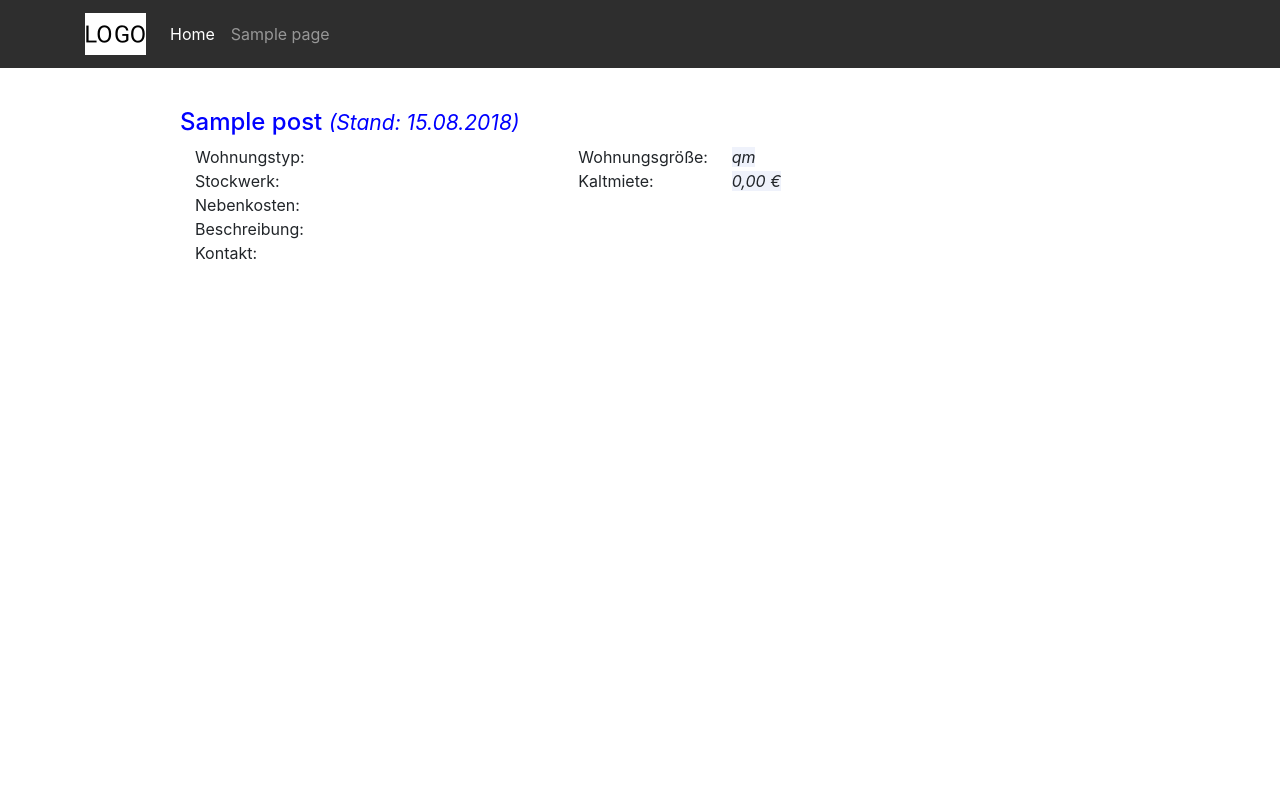
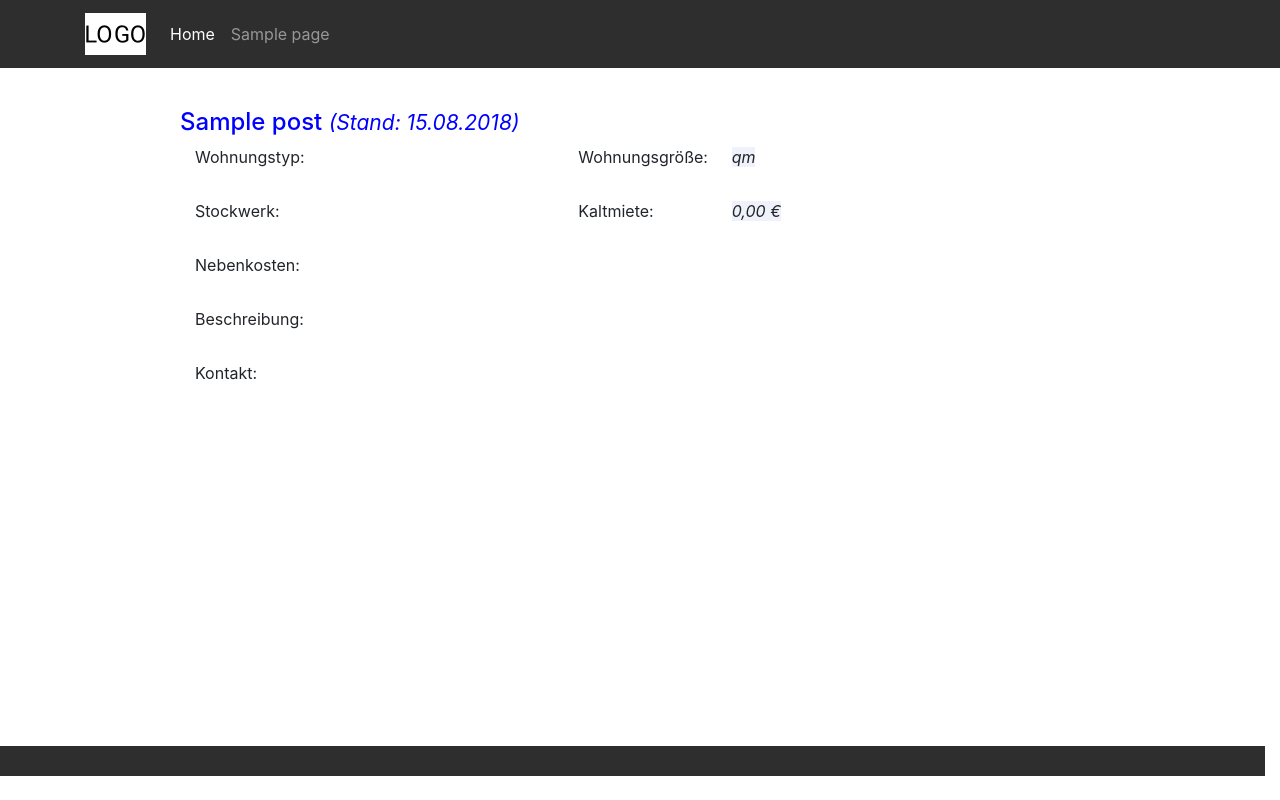
Before and after one commit to MicMun/wordpress_bauvereinigung_naila, a WordPress theme: template themes/micsimplesite/single.php in a window 1280 px wide. Run offline with PHP 8.4 and a stand-in for WordPress, Linux system fonts and the light colour scheme; the site name, menu and one post (Sample post) are stand-ins, and other content is empty; some libraries are stand-ins or nearby versions.

Commit message:
Fixed footer position and size.

```diff
--- a/themes/micsimplesite/footer.php
+++ b/themes/micsimplesite/footer.php
@@ -1,4 +1,4 @@
-   <div class="row fixed-row-bottom justify-content-center">
+   <div class="row footer justify-content-center text-center">
       <?php if (!function_exists('dynamic_sidebar') || dynamic_sidebar('Footer')) : ?>
       <?php endif; ?>
    </div>
--- a/themes/micsimplesite/style.css
+++ b/themes/micsimplesite/style.css
@@ -7,30 +7,43 @@
  * Version:         1.0
 */
 
+html {
+  height: 97%;
+  box-sizing: border-box;
+}
+
+*,
+*:before,
+*:after {
+  box-sizing: inherit;
+}
+
+body {
+  position: relative;
+  margin: 0;
+  min-height: 100%;
+}
+
 .navbar-dark {
    background-color: #2E2E2E;
 }
 
-.fixed-row-bottom {
-   position: relative;
+.row {
+   padding-bottom: 30px;
+}
+
+.footer {
+   position: absolute;
+   right: 0;
    bottom: 0;
    left: 0;
    width: 100%;
+   height: 30px;
    background-color: #2E2E2E;
-   color: rgba(255,255,255,.5);
-   margin-top: 10px;
 }
 
-@media (min-width: 768px) and (min-height: 790px) {
-   .fixed-row-bottom {
-      position: fixed;
-      bottom: 0;
-      left: 0;
-      width: 100%;
-      background-color: #2E2E2E;
-      color: rgba(255,255,255,.5);
-      margin-top: 10px;
-   }
+.footer a {
+   color: #007bff;
 }
 
 h1, h2, h3, h4 {
```
